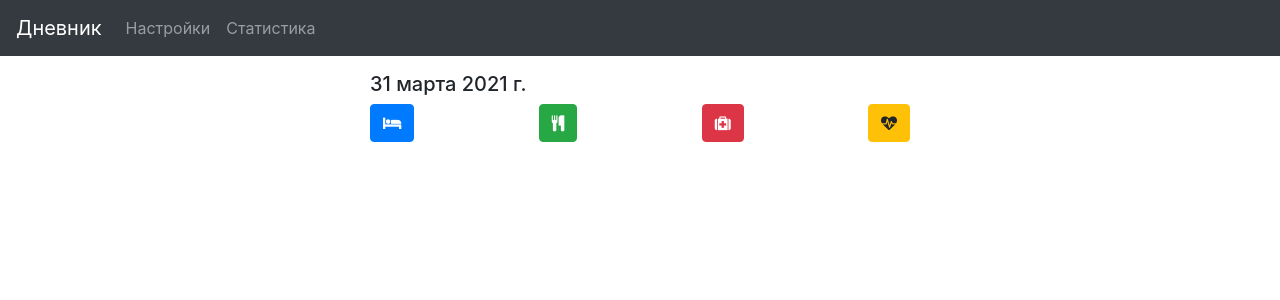
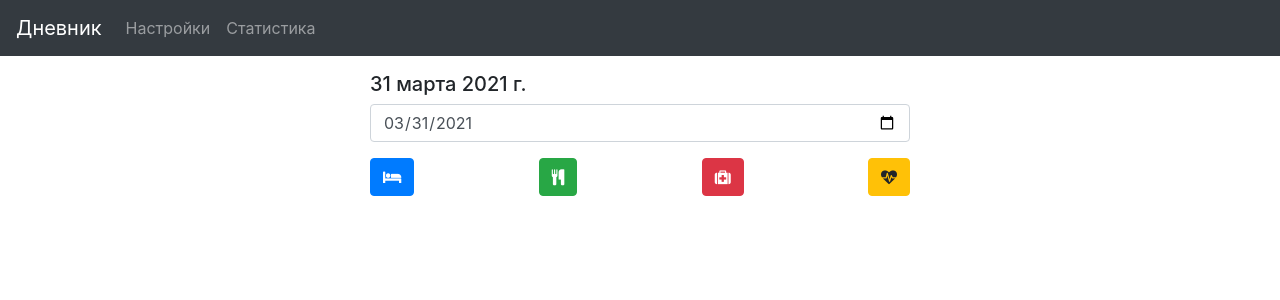
Before and after one commit to a1phaZ/EpilepticDiary, a React (Create React App) app in the folder app/: page / in a window 1280 px wide. Shown: the top 300 px of the page. Built offline with nearby package versions, Linux system fonts and the light colour scheme.

Commit message:
[component] add datepicker

```diff
--- a/app/src/App.js
+++ b/app/src/App.js
@@ -1,6 +1,6 @@
 import React from 'react';
 import Home from "./components/home/Home.component";
-import {BrowserRouter as Router, Route, Switch} from "react-router-dom";
+import {BrowserRouter as Router, Redirect, Route, Switch} from "react-router-dom";
 import AppNavbar from "./components/navbar/AppNavbar.component";
 import Settings from "./components/settings/Settings.component";
 
@@ -18,6 +18,7 @@ export default function App() {
 				<Route path={'/'}>
 					<Home/>
 				</Route>
+				<Redirect to={'/'} />
 			</Switch>
 		</Router>
 	)
--- a/app/src/components/buttonsPanel/ButtonsPanel.component.js
+++ b/app/src/components/buttonsPanel/ButtonsPanel.component.js
@@ -7,13 +7,13 @@ import {disableButton, enableButton} from "../../store/buttonsPanel/actions";
 import {setItem} from "../../store/data/actions";
 import {format} from "date-fns";
 
-const ButtonsPanel = ({sleepId, db, buttons, setSleepId}) => {
+const ButtonsPanel = ({sleepId, db, buttons, setSleepId, notToday}) => {
 	const _renderedButtons = buttons.map((button, idx) => {
 		const {variant, onClick, icon, type, subType} = button;
 		return (
 			<Button key={idx}
 							variant={variant}
-							disabled={(sleepId !== -1) && (type.toLowerCase() === 'сон') }
+							disabled={(sleepId !== -1) && (type.toLowerCase() === 'сон')}
 							onClick={onClick ? onClick : async (e) => {
 								const {type, subType, color} = e.currentTarget.dataset;
 								const {disabled} = e.currentTarget.disabled;
@@ -42,7 +42,7 @@ const ButtonsPanel = ({sleepId, db, buttons, setSleepId}) => {
 		)
 	})
 	return (
-		<div className={'buttons-panel'}>
+		<div className={'buttons-panel'} style={{display: notToday&&'none'}}>
 			{_renderedButtons}
 		</div>
 	)
--- a/app/src/components/home/Home.component.js
+++ b/app/src/components/home/Home.component.js
@@ -6,12 +6,13 @@ import ButtonsPanel from "../buttonsPanel/ButtonsPanel.component";
 import {bindActionCreators} from "redux";
 import {disableButton, enableButton, hideModal, showModal} from "../../store/buttonsPanel/actions";
 import {connect} from "react-redux";
-import {setItem, setItems} from "../../store/data/actions";
+import {setDate, setItem, setItems} from "../../store/data/actions";
 import ModalPageComponent from "../modalPage/ModalPage.component";
 import {get, initializeDB} from "../../_functions/db";
 import {format, subDays} from 'date-fns';
 import {sortData} from "../../_functions/handlersData";
 import {setDrugs} from "../../store/settings/actions";
+import DatePicker from "../datePicker/DatePicker.component";
 
 const ITEMS = 'items';
 const SETTINGS = 'settings';
@@ -27,6 +28,7 @@ class HomeComponent extends Component {
 				month: 'long',
 				year: 'numeric'
 			}).format(new Date(this.props.currentDate)),
+			today: format(new Date(), 'yyyy-MM-dd'),
 			sleepId: -1,
 		}
 		this.handlerShowModal = this.handlerShowModal.bind(this);
@@ -35,6 +37,7 @@ class HomeComponent extends Component {
 		this.getItems = this.getItems.bind(this);
 		this.addItem = this.addItem.bind(this);
 		this.setSleepId = this.setSleepId.bind(this);
+		this.setDateFromDatepicker = this.setDateFromDatepicker.bind(this);
 	}
 
 	initDB = async () => {
@@ -67,6 +70,8 @@ class HomeComponent extends Component {
 
 		if (items.length) {
 			this.props.setItems(items);
+		} else {
+			this.props.setItems([]);
 		}
 
 		let drugs = await get(db, SETTINGS, 'type', 'drug');
@@ -86,8 +91,18 @@ class HomeComponent extends Component {
 		}
 	}
 
+	setDateFromDatepicker = (date) => {
+		this.props.setDate(date);
+	}
+
 	componentDidMount() {
 		this.initDB();
+	}
+
+	componentDidUpdate(prevProps, prevState, snapshot) {
+		if (prevProps.currentDate !== this.props.currentDate) {
+			this.getItems();
+		}
 	}
 
 	handlerShowModal = () => {
@@ -112,8 +127,9 @@ class HomeComponent extends Component {
 					<div className="row d-flex justify-content-center mt-3 mb-auto">
 						<div className="col-md-6">
 							<h5>{this.state._currentDate}</h5>
+							<DatePicker setDate={this.setDateFromDatepicker} currentDate={this.props.currentDate}/>
 							<ButtonsPanel sleepId={this.state.sleepId} db={this.state.db} buttons={buttons}
-														setSleepId={this.setSleepId}/>
+														 setSleepId={this.setSleepId} notToday={format(this.props.currentDate, 'yyyy-MM-dd') !== this.state.today}/>
 							<List db={this.state.db} data={items} sleepId={this.state.sleepId} setSleepId={this.setSleepId}/>
 							<ModalPageComponent db={this.state.db} showModal={modalShow} handleClose={hideModal}
 																	modal={this.handleModalFilter(modalType, modals)} drugsList={drugs}/>
@@ -140,7 +156,7 @@ const mapStateToProps = (state) => {
 function mapDispatchToProps(dispatch) {
 	return {
 		dispatch,
-		...bindActionCreators({disableButton, enableButton, setItem, hideModal, showModal, setItems, setDrugs}, dispatch)
+		...bindActionCreators({disableButton, enableButton, setItem, hideModal, showModal, setItems, setDrugs, setDate}, dispatch)
 	}
 }
 
--- a/app/src/store/data/actionTypes.js
+++ b/app/src/store/data/actionTypes.js
@@ -1,3 +1,4 @@
 export const SET_ITEM = 'SET_ITEM';
 export const SET_ITEMS = 'SET_ITEMS';
 export const RESET_ITEM = 'RESET_ITEM';
+export const SET_DATE = 'SET_DATE';
--- a/app/src/store/data/actions.js
+++ b/app/src/store/data/actions.js
@@ -1,4 +1,4 @@
-import {RESET_ITEM, SET_ITEM, SET_ITEMS} from "./actionTypes";
+import {RESET_ITEM, SET_DATE, SET_ITEM, SET_ITEMS} from "./actionTypes";
 
 export const setItems = (items) => {
 	return {
@@ -26,3 +26,12 @@ export const resetItem = (item) => {
 		}
 	}
 }
+
+export const setDate = (date) => {
+	return {
+		type: SET_DATE,
+		payload: {
+			date
+		}
+	}
+}
--- a/app/src/store/data/reducers.js
+++ b/app/src/store/data/reducers.js
@@ -1,4 +1,4 @@
-import {RESET_ITEM, SET_ITEM, SET_ITEMS} from './actionTypes';
+import {RESET_ITEM, SET_DATE, SET_ITEM, SET_ITEMS} from './actionTypes';
 import {sortData} from "../../_functions/handlersData";
 
 const initialState = {
@@ -33,6 +33,12 @@ export const dataReducer = (state = initialState, action) => {
 			return {
 				...state,
 				items: sortData([...newItems])
+			}
+		}
+		case SET_DATE: {
+			return {
+				...state,
+				currentDate: new Date(action.payload.date).getTime()
 			}
 		}
 		default: {
```
